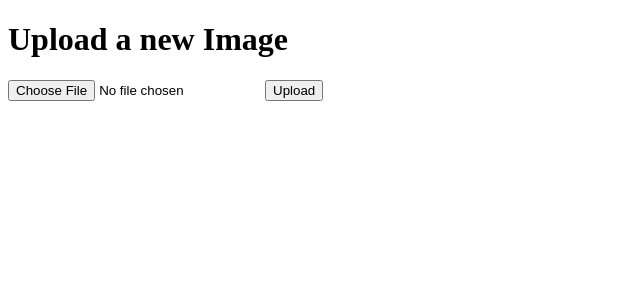
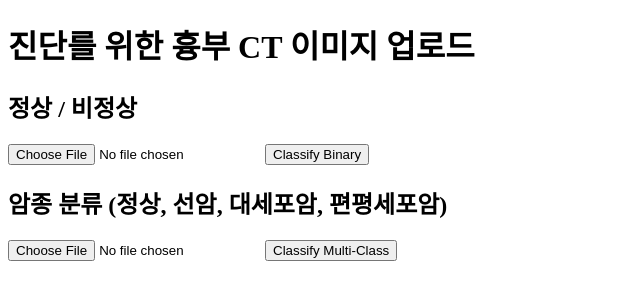
Before and after one commit to HBNU-SWUNIV/come-capstone24-99, a plain HTML site: page 003 Code/Flask/templates/index.html in a window 1280 px wide. Shown: the whole page, without its empty margins (0-640 px from the left). Drawn offline with Linux system fonts and the light colour scheme.

Commit message:
ResNet50으로 교체, 4가지 분류 추가

```diff
--- a/003 Code/Flask/templates/index.html
+++ b/003 Code/Flask/templates/index.html
@@ -2,14 +2,23 @@
 <html lang="en">
 <head>
     <meta charset="UTF-8">
+    <meta http-equiv="X-UA-Compatible" content="IE=edge">
     <meta name="viewport" content="width=device-width, initial-scale=1.0">
-    <title>Image Upload</title>
+    <title>Image Classification</title>
 </head>
 <body>
-    <h1>Upload a new Image</h1>
-    <form action="/upload" method="post" enctype="multipart/form-data">
+    <h1>진단를 위한 흉부 CT 이미지 업로드</h1>
+
+    <h2>정상 / 비정상 </h2>
+    <form action="/predict_binary" method="post" enctype="multipart/form-data">
         <input type="file" name="file">
-        <input type="submit" value="Upload">
+        <input type="submit" value="Classify Binary">
+    </form>
+
+    <h2>암종 분류 (정상, 선암, 대세포암, 편평세포암)</h2>
+    <form action="/predict_multi" method="post" enctype="multipart/form-data">
+        <input type="file" name="file">
+        <input type="submit" value="Classify Multi-Class">
     </form>
 </body>
 </html>
```
